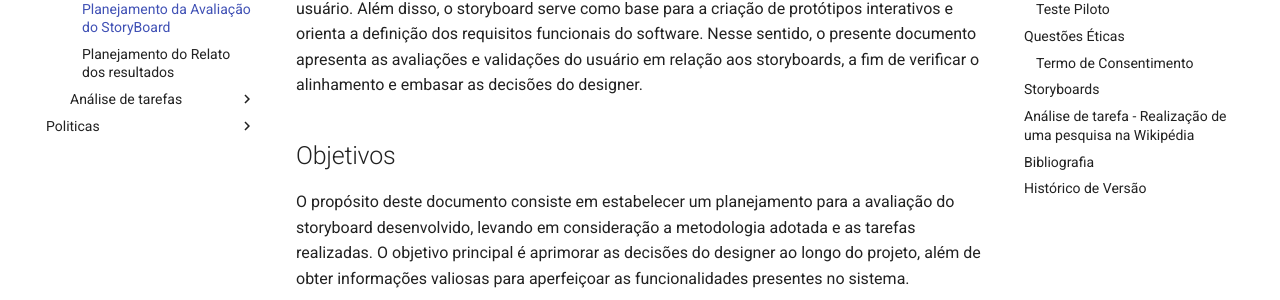
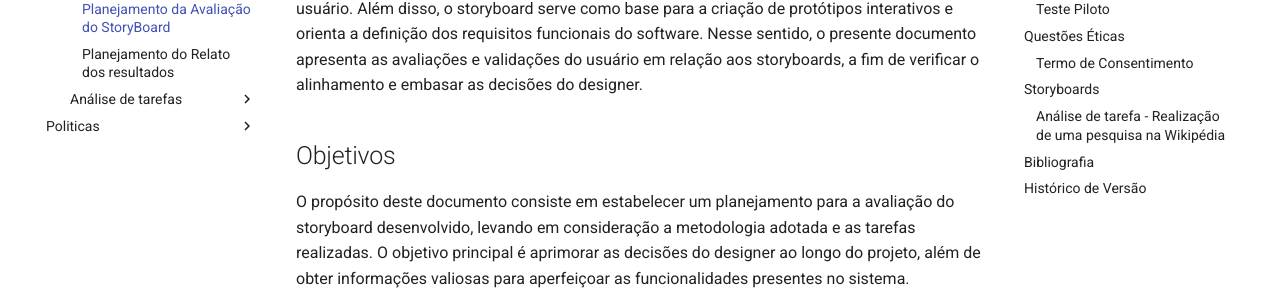
Before and after one commit to Interacao-Humano-Computador/2023.1-Wikipedia, an MkDocs documentation site: the page built from docs/design-avaliacao-desenvolvimento/nivel1/storyboard/planejamentoDaAvaliacao.md, in a window 1280 px wide. Shown: the part 363-663 px from the top of the page. Built offline with MkDocs 1.6.1 and Material for MkDocs 9.7.7, drawn with Linux system fonts in a browser that asks for light colours; comment, search, counter and statistics services are not loaded.

Commit message:
adiciona #

```diff
--- a/docs/design-avaliacao-desenvolvimento/nivel1/storyboard/planejamentoDaAvaliacao.md
+++ b/docs/design-avaliacao-desenvolvimento/nivel1/storyboard/planejamentoDaAvaliacao.md
@@ -62,7 +62,7 @@ A seguir, encontra-se o Termo de Consentimento que será assinado antes da reali
 
 A seguir, apresentamos os storyboards que serão avaliados:
 
-## Análise de tarefa - Realização de uma pesquisa na Wikipédia
+### Análise de tarefa - Realização de uma pesquisa na Wikipédia
 
 Na figura 2, podemos vê o usuário fazendo uma pesquisa sobre um tema que ele tem curiosidade.
 
```
